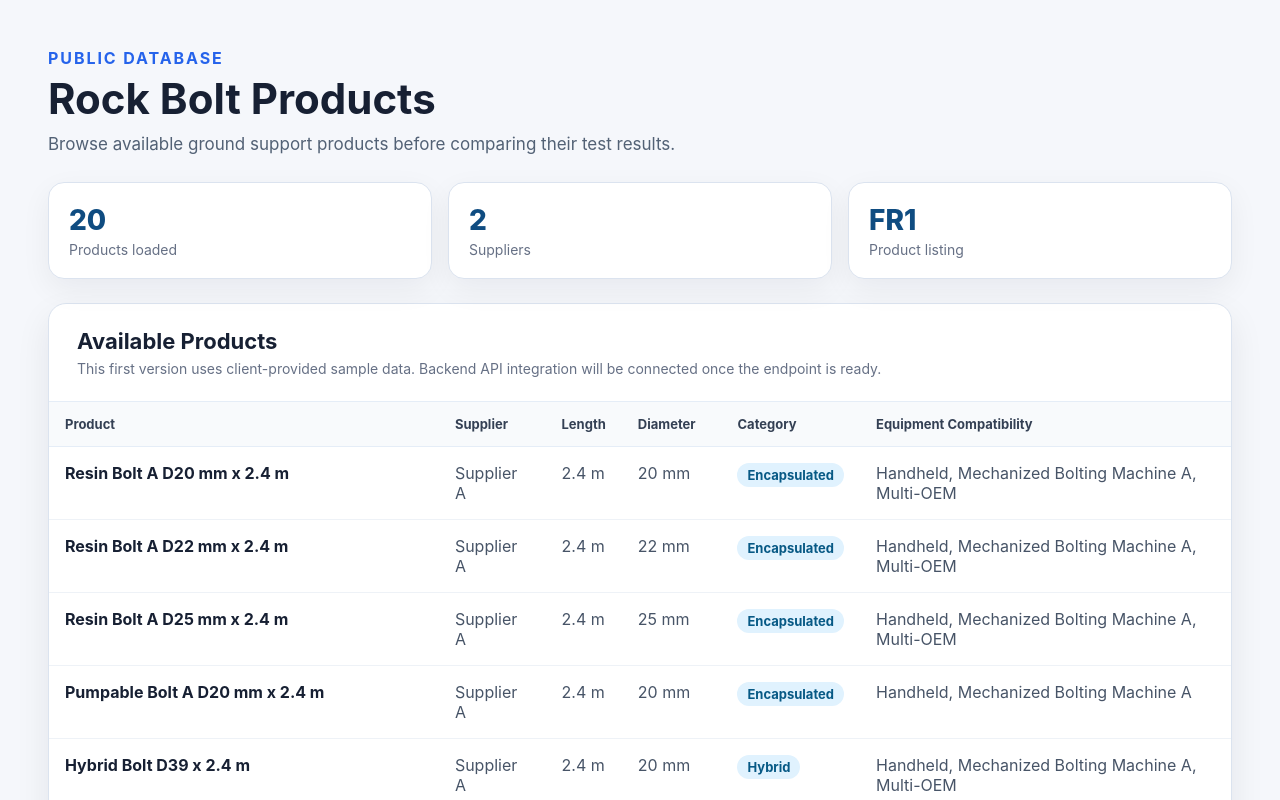
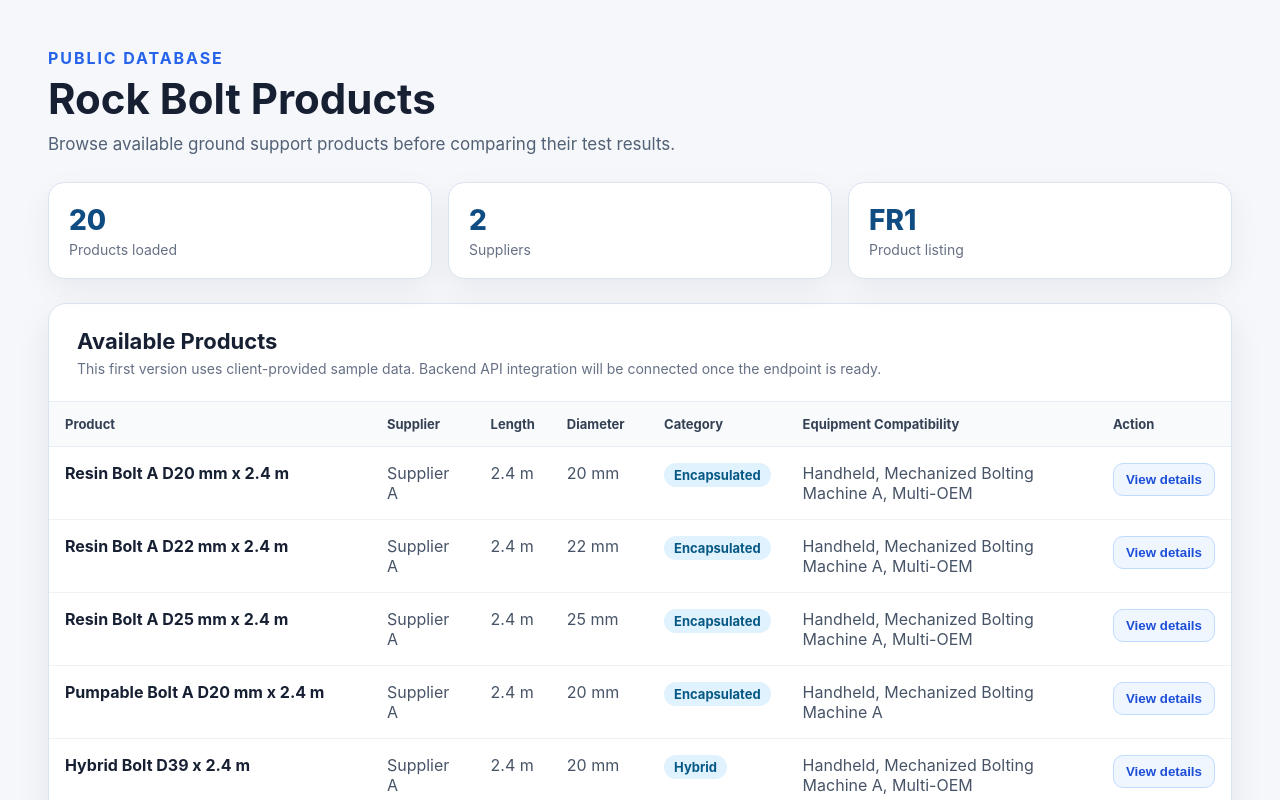
Before and after one commit to XiuwenYin/cits5206-group20, a React app in the folder src/: page / in a window 1280 px wide. Shown: the top 800 px of the page. Built offline with nearby package versions, Linux system fonts and the light colour scheme; the HTML template or start-up script is replaced by a standard one.

Commit message:
Add product details action placeholder

```diff
--- a/src/pages/ProductListingPage.jsx
+++ b/src/pages/ProductListingPage.jsx
@@ -4,6 +4,11 @@ import { sampleProducts } from "../frontend/sampleProducts";
 export default function ProductListingPage() {
   // Count unique suppliers so this summary stays correct when the sample data grows.
   const supplierCount = new Set(sampleProducts.map((product) => product.supplier)).size;
+
+  // Placeholder action for FR1. Later features can connect this to test details or charts.
+  const handleViewDetails = (product) => {
+    window.alert(`Selected product: ${product.product_name}`);
+  };
 
   return (
     <main style={styles.page}>
@@ -49,6 +54,7 @@ export default function ProductListingPage() {
                 <th style={styles.th}>Diameter</th>
                 <th style={styles.th}>Category</th>
                 <th style={styles.th}>Equipment Compatibility</th>
+                <th style={styles.th}>Action</th>
               </tr>
             </thead>
             <tbody>
@@ -63,6 +69,15 @@ export default function ProductListingPage() {
                   </td>
                   <td style={styles.td}>
                     {product.equipment_compatibility.join(", ")}
+                  </td>
+                  <td style={styles.td}>
+                    <button
+                      type="button"
+                      style={styles.actionButton}
+                      onClick={() => handleViewDetails(product)}
+                    >
+                      View details
+                    </button>
                   </td>
                 </tr>
               ))}
@@ -185,4 +200,14 @@ const styles = {
     fontSize: "13px",
     fontWeight: 700,
   },
+  actionButton: {
+    border: "1px solid #bfdbfe",
+    background: "#eff6ff",
+    color: "#1d4ed8",
+    borderRadius: "10px",
+    padding: "8px 12px",
+    fontWeight: 700,
+    cursor: "pointer",
+    whiteSpace: "nowrap",
+  },
 };
```
